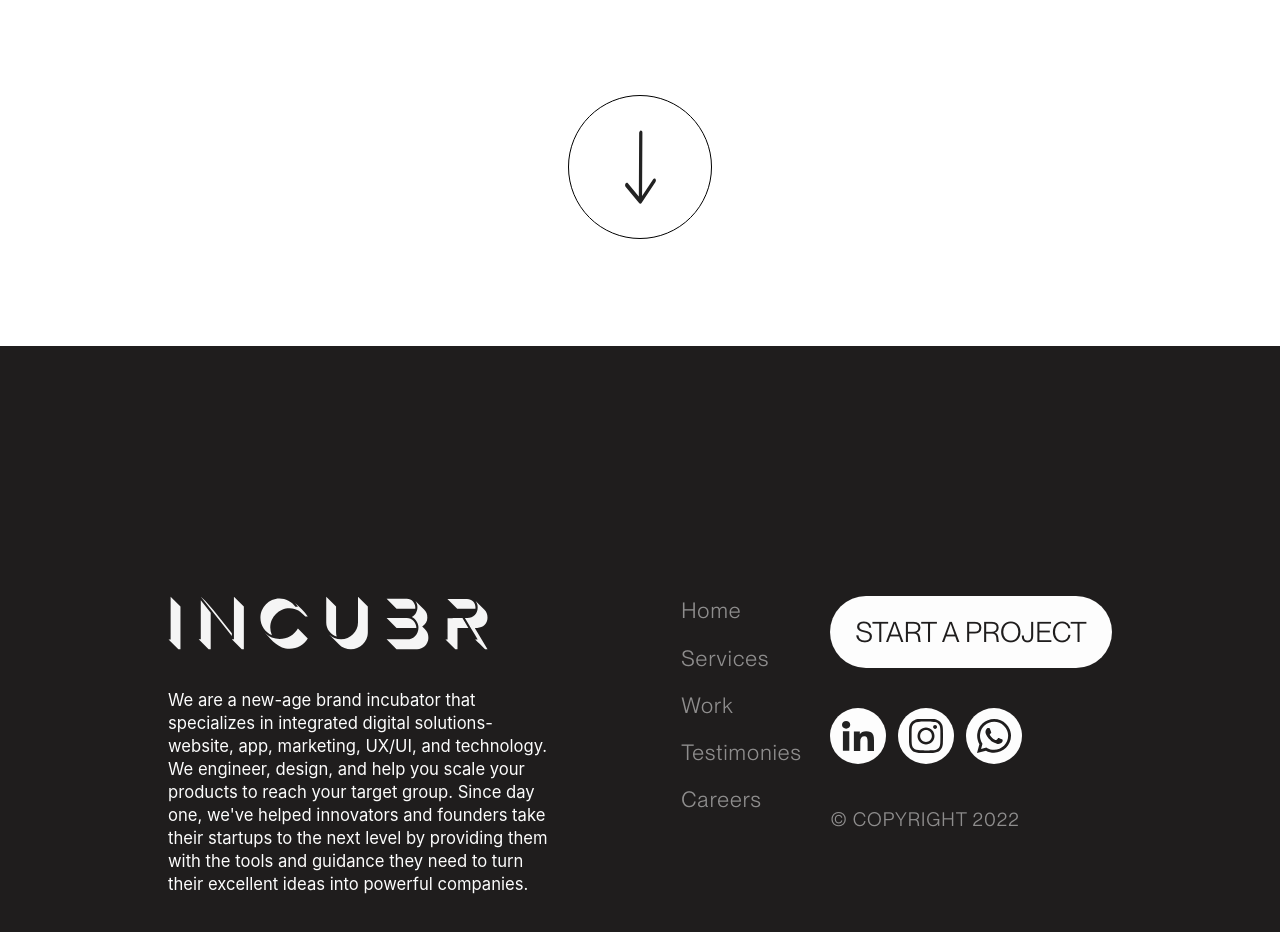
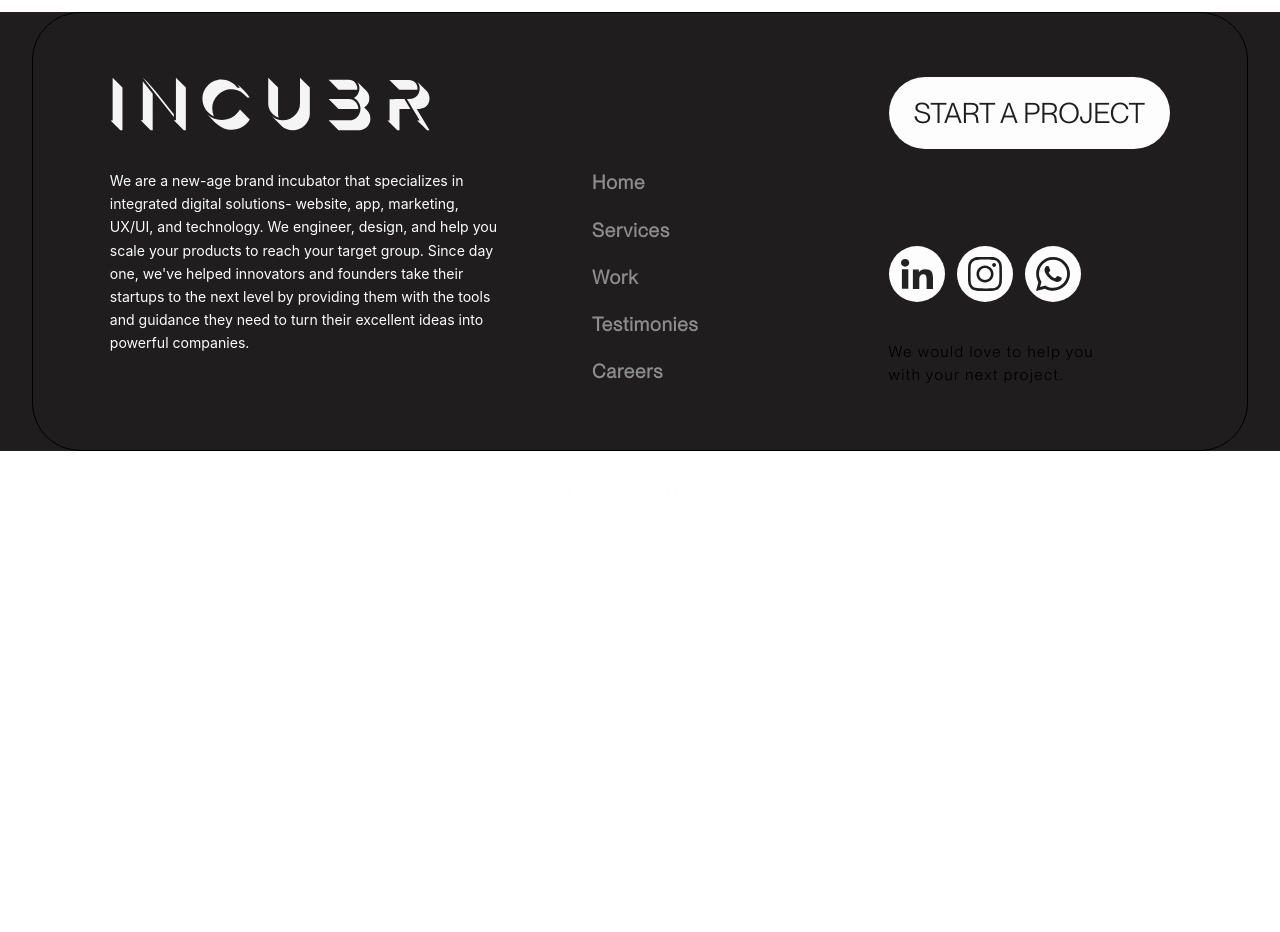
Before and after one commit to incubr/incubr-1, a Next.js app: page /careers in a window 1280 px wide. Shown: the part 1300-2232 px from the top of the page. After the commit the page ends 1873 px from the top, so only its background shows below. Built offline with nearby package versions, Linux system fonts and the light colour scheme.

Commit message:
new improvement

```diff
--- a/src/components/common/slides.jsx
+++ b/src/components/common/slides.jsx
@@ -20,7 +20,7 @@ export default function Slides({data, index, total}) {
       }}
       onMouseEnter={onMouseEnter}
       onMouseLeave={onmouseleave}
-      className="flex-none mr-4 h-full font-[PPNeueMontreal] w-full lg:w-[90%] bg-cover "
+      className="flex-none mr-4 h-[60%] lg:h-full font-[PPNeueMontreal] w-full lg:w-[90%] bg-cover "
     >
       <div className="flex text-white tracking-widest flex-1 h-full bg-gradient-to-t from-black to-transparent w-full p-10 2xl:p-16">
         <div className="flex flex-1 flex-col justify-end">
--- a/src/components/footer/index.jsx
+++ b/src/components/footer/index.jsx
@@ -16,39 +16,24 @@ import { work } from "@/data/work";
 
 export default function Footer({ isDark = false }) {
   return (
-    <div className="w-full flex flex-col items-center">
-      <div
-        className={`flex w-full  bottom-10 mt-10 h-[100vw] sm:h-[50vw] lg:h-[28vw] items-center justify-center`}
-      >
-        <div className="flex w-[100%] justify-center">
-          <div
-            onClick={() => window.scrollTo(0, document.body.scrollHeight)}
-            className="w-48 h-48 flex flex-col cursor-pointer items-center justify-center"
-          >
-            <div className="button w-36 h-36 bg-transparent border-black hover:border-transparent transition-colors duration-300 ease-in-out hover:bg-[#F0C808] flex rounded-full border justify-center items-center">
-              <Image src={ArrowDown} />
-            </div>
-          </div>
-        </div>
-      </div>
-
+    <div className="w-full flex flex-col my-[5vw] items-center">
       <div
         className={`w-full ${
           isDark ? "bg-[#1F1D1D]" : "bg-[#FDFDFD]"
-        } flex justify-center`}
+        } flex justify-center `}
       >
         <footer
-          className={` h-screen px-10  space-y-6 sm:space-y-[10vw] lg:space-y-[2vw] w-full sm:w-[80%] lg:w-[80%] flex flex-col lg:flex-row items-center justify-center`}
+          className={` px-[6vw] py-[5vw] sm:border-black sm:border space-y-6 sm:space-y-[10vw] rounded-[3rem] lg:space-y-[2vw] w-full sm:w-[80%] lg:w-[95%] flex flex-col lg:flex-row items-center justify-center`}
         >
           <div className="flex flex-col lg:flex-row space-y-[10vw] lg:space-y-0">
-            <div className="flex flex-col space-y-6 sm:space-y-[10vw] lg:space-y-[3vw] justify-start items-start">
+            <div className="flex flex-col space-y-6 flex-1  sm:space-y-[10vw] lg:space-y-[3vw] justify-start items-start">
               <Link href={"/"}>
                 <Image src={isDark ? DarkLogo : Logo} />
               </Link>
               <div
                 className={`w-full text-sm ${
                   isDark ? "text-[#FDFDFD]" : "text-[#1F1D1D]"
-                } lg:text-[1.3vw] lg:leading-[1.8vw] sm:w-[75%] `}
+                } lg:text-[1.1vw] lg:leading-[1.8vw]  `}
               >
                 We are a new-age brand incubator that specializes in integrated
                 digital solutions- website, app, marketing, UX/UI, and
@@ -62,10 +47,12 @@ export default function Footer({ isDark = false }) {
             <div
               className={`flex ${
                 isDark ? "text-[#FDFDFD]" : "text-[#1F1D1D]"
-              } w-full `}
+              }  lg:flex-1 flex-col  lg:space-y-[3vw]`}
             >
-              <div className="flex flex-1">
-                <div className="button flex space-y-2 lg:space-y-[1.5vw] flex-col text-xl cursor-pointer font-[PPNeueMontreal] tracking-wider lg:text-[1.7vw] opacity-50">
+              <Image src={isDark ? DarkLogo : Logo} className="hidden lg:flex opacity-0" />
+              <div className="flex ">
+                <div className="flex flex-[3] items-center flex-col">
+                  <div className="button flex space-y-2 font-[600] lg:space-y-[1.5vw] flex-col text-xl cursor-pointer font-[PPNeueMontreal] tracking-wider lg:text-[1.5vw] opacity-50">
                     {navigation_link.map((item, index) => (
                       <Link key={"naviga" + index} href={item.link}>
                         <span className="px-[1.8vw] sm:px-0">{item.name}</span>
@@ -73,8 +60,10 @@ export default function Footer({ isDark = false }) {
                     ))}
                   </div>
                 </div>
+                <div className="flex flex-1 "></div>
               </div>
-            <div className="flex flex-col space-y-10 w-full items-center  sm:items-start ">
+            </div>
+            <div className="flex flex-col space-y-10 items-center justify-between  sm:items-start ">
               <Link href={"/start-a-project"}>
                 <button
                   className={`button transition-colors w-full sm:w-auto lg:w-[22vw] duration-200 ease-in-out hover:shadow-md hover:bg-[#F0C808] hover:text-black font-[PPNeueMontreal] p-3 sm:p-5 rounded-full  text-2xl lg:text-[2.2vw] px-8 ${
@@ -86,6 +75,7 @@ export default function Footer({ isDark = false }) {
                   START A PROJECT
                 </button>
               </Link>
+              <div>
                 <div className="button flex space-x-3">
                   <Link href={"https://www.linkedin.com/company/incubr/about/"}>
                     <button
@@ -110,7 +100,9 @@ export default function Footer({ isDark = false }) {
                     </button>
                   </Link>
                   <Link
-                  href={"whatsapp://send?text=Hello World!&phone=+919999988493"}
+                    href={
+                      "whatsapp://send?text=Hello World!&phone=+919999988493"
+                    }
                   >
                     <button
                       className={`w-14 ${
@@ -124,17 +116,23 @@ export default function Footer({ isDark = false }) {
                   </Link>
                 </div>
 
-              <div
-                className={`${
-                  isDark ? "text-[#FDFDFD]" : "text-[#1F1D1D]"
-                } tracking-wider font-[PPNeueMontreal] opacity-50 text-2xl lg:text-[1.5vw]`}
-              >
-                <span>&copy; COPYRIGHT {moment().year()}</span>
+                <div className="mt-[3vw] font-[PPNeueMontreal] tracking-widest text-[1.2vw] font-[400]">
+                  We would love to help you
+                  <br /> with your next project.
+                </div>
               </div>
             </div>
           </div>
         </footer>
       </div>
+
+      <div
+        className={`${
+          isDark ? "text-[#FDFDFD]" : "text-[#1F1D1D]"
+        } tracking-wider font-[PPNeueMontreal] opacity-50 text-2xl mt-[2vw] lg:text-[1.5vw]`}
+      >
+        <span>&copy; COPYRIGHT {moment().year()}</span>
+      </div>
     </div>
   );
 }
--- a/src/components/home/work.jsx
+++ b/src/components/home/work.jsx
@@ -13,11 +13,11 @@ export default function OurWork() {
 
   return (
     <>
-      <div className="flex flex-col w-full bg-[#FDFDFD] lg:bg-[#1F1D1D] lg:h-[25vw]">
+      <div id="forMobile" className="flex flex-col w-full bg-[#FDFDFD] lg:bg-[#1F1D1D] lg:h-[25vw]">
         <div className="flex flex-1"></div>
-        <div className="flex flex-[2] lg:text-white justify-center items-center flex-col">
+        <div className="flex flex-[1.5]  lg:text-white justify-center items-center flex-col">
           <HeadingText text={"explore our work"} />
-          <div className="flex flex-1 justify-center items-center">
+          <div className="flex flex-1 justify-center pt-[2.5vw] ">
             <Description
               text={"From metaverse of projects delivered and happy."}
             />
@@ -26,11 +26,11 @@ export default function OurWork() {
       </div>
       <div
         onMouseLeave={onmouseleave}
-        className={`hidden lg:flex w-full h-[450vw] xl:h-[420vw] -z-10`}
+        className={`hidden sm:flex w-auto h-[550vw] lg:h-[435vw] xl:h-[410vw] -z-10`}
       >
         <div
           id="PageWrap"
-          className="flex flex-nowrap h-screen p-4 w-full my-10"
+          className="flex h-screen items-center p-4 w-full my-10"
         >
           {work.map((i, index) => (
             <Slides
@@ -43,7 +43,7 @@ export default function OurWork() {
         </div>
       </div>
 
-      <div className="flex flex-col sm:flex-row  sm:space-y-auto flex-wrap lg:hidden w-full px-6 sm:px-10">
+      <div className="flex flex-col  sm:space-y-auto flex-wrap sm:hidden w-full px-6 sm:px-10">
         {work.map((i) => (
           <MobileSlide data={i} key={"sadasdassd" + i.id.toString()} />
         ))}
```
Lines whose indentation alone changed are shown as unchanged.
